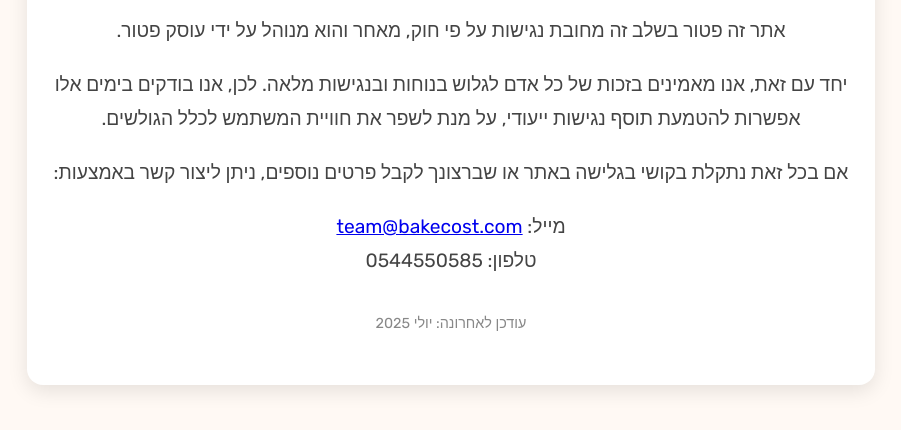
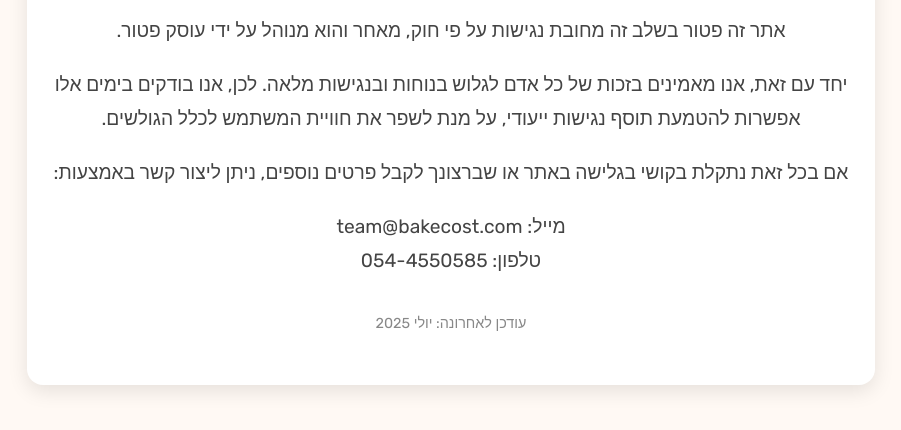
Before and after one commit to itaim2/landing, a website: page accessibility.html in a window 1280 px wide. Shown: the part 284-714 px from the top of the page, without its empty margins (189-1090 px from the left). Drawn offline with Linux system fonts and the light colour scheme.

Commit message:
fix email link 2

```diff
--- a/accessibility.html
+++ b/accessibility.html
@@ -62,9 +62,8 @@
         ליצור קשר באמצעות:
     </p>
     <p>
-        מייל: <a href="mailto:team@bakecost.com">team@bakecost.com</a>
-        <br>
-        טלפון: 0544550585
+        מייל: <span dir="ltr">team@bakecost.com</span><br>
+        טלפון: 054-4550585
     </p>
     <footer>
         עודכן לאחרונה: יולי 2025
```
